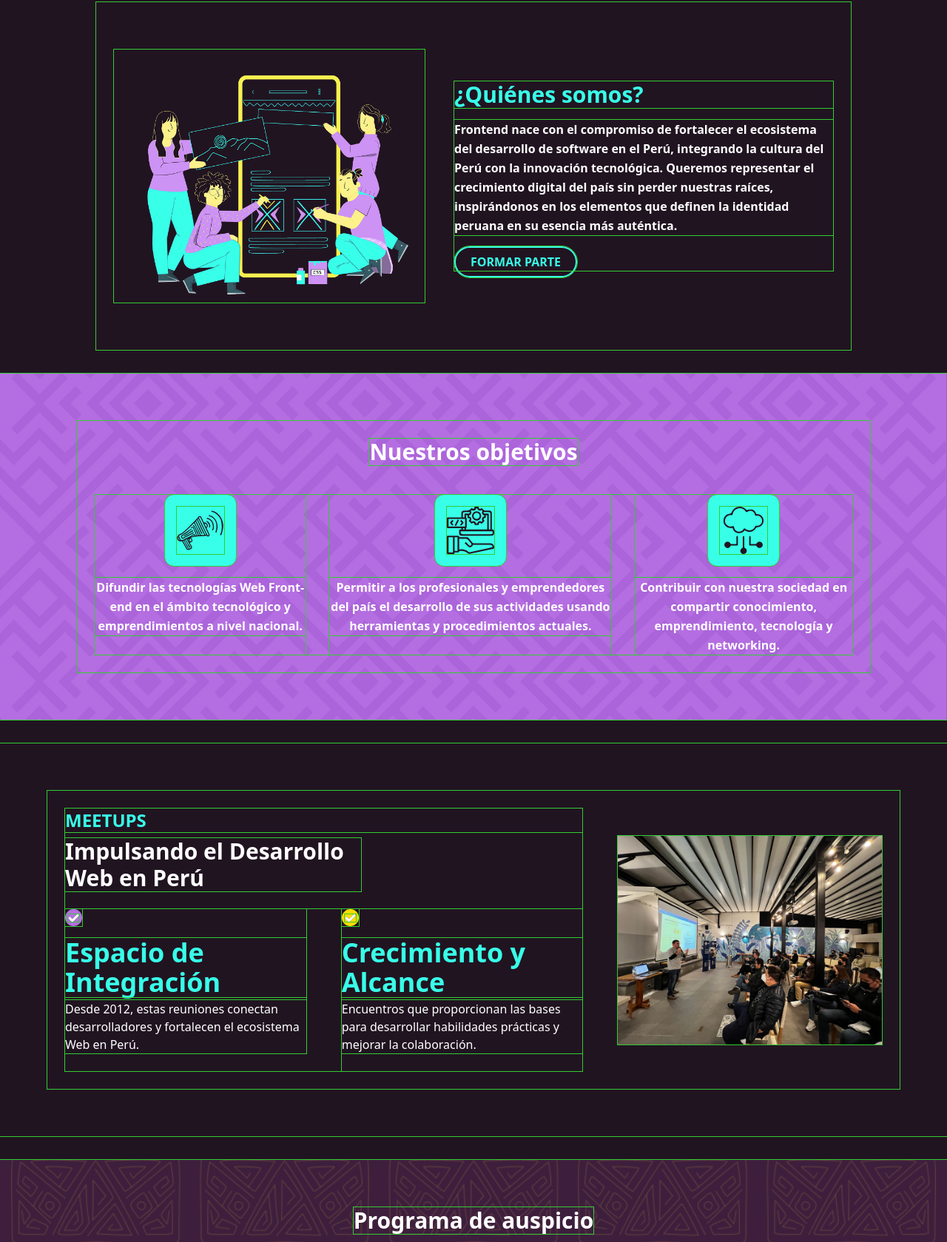
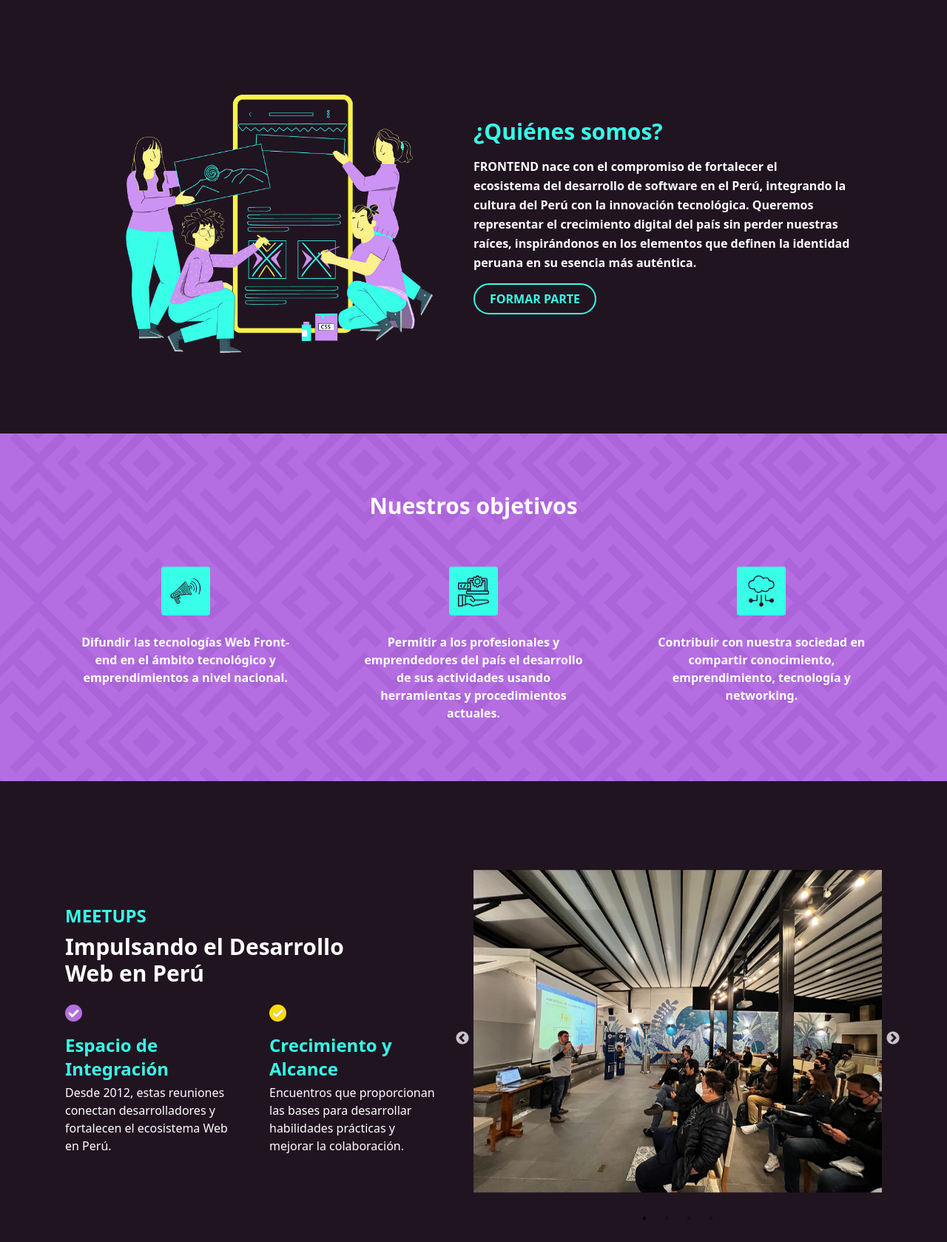
Before and after one commit to frontendpe/frontend.pe, an Astro site: page / in a window 1280 px wide. Shown: the part 664-2343 px from the top of the page at 74% size. Built offline with nearby package versions, Linux system fonts and the light colour scheme; Astro itself is replaced by a stand-in of ours.

Commit message:
mejore los padding en los botones, tambien mejore algunas secciones para que este como en el tamaño del figma, ya esta lo del slider, falta mejorar pequeñas partes

```diff
--- /dev/null
+++ b/src/assets/img.js
@@ -0,0 +1,14 @@
+export const img=[
+    {
+        id: 1, imgUrl: "/assets/meetups_foto.png"
+    },
+    {
+        id: 2, imgUrl: "/assets/meetups_foto.png"
+    },
+    {
+        id: 3, imgUrl: "/assets/meetups_foto.png"
+    },
+    {
+        id: 4, imgUrl: "/assets/meetups_foto.png"
+    }
+]
--- a/src/components/Nav.astro
+++ b/src/components/Nav.astro
@@ -1,5 +1,5 @@
 <nav
-  class="flex justify-between bg-background items-center text-texto px-6 md:px-6 py-2 fixed top-0 left-0 right-0 z-20"
+  class="flex justify-between bg-background items-center text-texto px-12 py-8 fixed top-0 left-0 right-0 z-20"
 >
   <h1 class="uppercase text-[40px] font-extrabold text-frontend">frontend</h1>
   <ul class="uppercase hidden md:flex space-x-5 items-center font-semibold">
@@ -10,7 +10,7 @@
     <li>
       <a
         href="/"
-        class="bg-nav-bg text-nav-text font-semibold px-5 py-2 rounded-full transition hover:bg-nav-text hover:text-nav-bg"
+        class="bg-nav-bg text-nav-text font-semibold px-5 py-4 rounded-full transition hover:bg-nav-text hover:text-nav-bg"
       >
         auspiciar
       </a>
--- a/src/components/carrusel.jsx
+++ b/src/components/carrusel.jsx
@@ -0,0 +1,28 @@
+import Slider from "react-slick";
+import photo from "../assets/meetups_foto.png";
+import construccion from '../assets/construccion.png';
+
+function Fade() {
+  const settings = {
+    dots: true,
+    fade: true,
+    infinite: true,
+    speed: 500,
+    slidesToShow: 1,
+    slidesToScroll: 1,
+    waitForAnimate: false
+  };
+
+  return (
+    <div className="slider-container">
+      <Slider {...settings}>
+        <div><img src={photo.src} /></div>
+        <div><img src={construccion.src} /></div>
+        <div><img src={photo.src} /></div>
+        <div><img src={construccion.src} /></div>
+      </Slider>
+    </div>
+  );
+}
+
+export default Fade;
--- a/src/layouts/Layout.astro
+++ b/src/layouts/Layout.astro
@@ -6,6 +6,23 @@
     <link rel="icon" type="image/svg+xml" href="/favicon.svg" />
     <meta name="generator" content={Astro.generator} />
     <title>FRONTEND</title>
+    <link rel="preconnect" href="https://fonts.googleapis.com" />
+    <link rel="preconnect" href="https://fonts.gstatic.com" crossorigin />
+    <link
+      href="https://fonts.googleapis.com/css2?family=Roboto:ital,wght@0,100..900;1,100..900&display=swap"
+      rel="stylesheet"
+    />
+    <link
+      rel="stylesheet"
+      type="text/css"
+      charset="UTF-8"
+      href="https://cdnjs.cloudflare.com/ajax/libs/slick-carousel/1.6.0/slick.min.css"
+    />
+    <link
+      rel="stylesheet"
+      type="text/css"
+      href="https://cdnjs.cloudflare.com/ajax/libs/slick-carousel/1.6.0/slick-theme.min.css"
+    />
   </head>
   <body class="relative flex flex-col">
     <slot />
--- a/src/pages/index.astro
+++ b/src/pages/index.astro
@@ -4,17 +4,17 @@ import '../styles/global.css';
 import Nav from '../components/Nav.astro';
 import banner from '../assets/banner.png';
 import construccion from '../assets/construccion.png';
-import background from '../assets/background.png';
+import pattern from '../assets/pattern-1.png';
 import obj1 from '../assets/Group 2.svg';
 import obj2 from '../assets/Capa_1.svg';
 import obj3 from '../assets/Capa_2.svg';
 import fond2 from '../assets/fondo2.png';
-import foto from '../assets/meetups_foto.png';
 import persona from '../assets/persona.svg';
 import vector from '../assets/vector.svg';
 import stats from '../assets/stats.png';
 import people from '../data.json';
 import Data from '../components/data.jsx';
+import Carrusel from '../components/carrusel.jsx';
 ---
 
 <Layout>
@@ -23,14 +23,14 @@ import Data from '../components/data.jsx';
     <!-- Inicio -->
     <section
       id="inicio"
-      class="flex flex-col items-center text-center pt-40 gap-12 py-8 px-6"
+      class="flex flex-col items-center text-center pt-49 gap-10 py-8 px-6"
     >
       <h2 class="text-nav-bg md:text-base tracking-widest uppercase">
         el futuro se programa línea por línea.
       </h2>
       <a
-        href="#nosotros"
-        class="bg-nav-bg text-nav-text font-bold py-3 px-3 rounded-full transition duration-300 hover:bg-nav-text hover:text-nav-bg uppercase"
+        href=""
+        class="bg-nav-bg text-nav-text font-bold py-3 px-6 rounded-full transition duration-300 hover:bg-nav-text hover:text-nav-bg uppercase"
       >
         hazlo posible
       </a>
@@ -47,16 +47,23 @@ import Data from '../components/data.jsx';
       id="nosotros"
       class="flex flex-col md:flex-row justify-center items-center gap-10 max-w-6xl mx-auto py-16 p-6"
     >
-      <img src={construccion.src} class="w-72 md:w-[420px]" />
+      <img
+        src={construccion.src}
+        class="w-[280px] h-auto md:w-[472px] md:h-[403px] object-cover"
+      />
       <div class="max-w-lg text-center md:text-left">
         <h3 class="text-3xl font-bold text-nav-bg mb-4">¿Quiénes somos?</h3>
-        <p class="leading-relaxed text-texto mb-6 font-semibold">
-          Frontend nace con el compromiso de fortalecer el ecosistema del
-          desarrollo de software en el Perú, integrando la cultura del Perú con
-          la innovación tecnológica. Queremos representar el crecimiento digital
-          del país sin perder nuestras raíces, inspirándonos en los elementos
-          que definen la identidad peruana en su esencia más auténtica.
-        </p>
+        <div class="leading-relaxed text-texto mb-6 font-semibold">
+          <p>FRONTEND nace con el compromiso de fortalecer el</p>
+          <p>ecosistema del desarrollo de software en el Perú, integrando la</p>
+          <p>cultura del Perú con la innovación tecnológica. Queremos</p>
+          <p>representar el crecimiento digital del país sin perder nuestras</p>
+          <p>
+            raíces, inspirándonos en los elementos que definen la identidad
+            peruana en su esencia más auténtica.
+          </p>
+        </div>
+
         <a
           href="/"
           class="border-2 border-nav-bg px-5 py-2 rounded-full text-nav-bg font-bold hover:bg-nav-bg hover:text-background transition uppercase"
@@ -68,38 +75,37 @@ import Data from '../components/data.jsx';
 
     <!-- Objetivos -->
     <section
-      class="flex flex-col relative justify-center items-center gap-10 w-full overflow-hidden py-16"
+      class="relative flex flex-col items-center justify-center w-full overflow-hidden py-20"
     >
       <img
-        src={background.src}
-        class="absolute top-0 left-0 w-full h-full object-cover z-0"
+        src={pattern.src}
+        class="absolute inset-0 w-full h-full object-cover z-0"
+        alt="Fondo decorativo"
       />
-      <div class="relative z-10 flex flex-col items-center text-center p-6">
-        <h3 class="text-3xl font-bold text-texto mb-10">Nuestros objetivos</h3>
-        <div
-          class="flex flex-col md:flex-row gap-10 md:gap-8 justify-center items-stretch max-w-5xl"
-        >
+      <div class="relative z-10 max-w-6xl w-full px-4 text-center">
+        <h3 class="text-3xl font-bold text-texto mb-16">Nuestros objetivos</h3>
+        <div class="grid grid-cols-1 md:grid-cols-3 gap-12 items-stretch">
           <!-- Objetivo 1 -->
-          <div class="flex flex-col items-center text-center">
+          <div class="flex flex-col items-center text-center h-full px-4">
             <div
-              class="bg-nav-bg p-4 rounded-xl mb-4 flex items-center justify-center"
+              class="bg-nav-bg p-3 rounded-sm flex items-center justify-center mb-6"
             >
-              <img src={obj1.src} class="w-16 h-16" />
+              <img src={obj1.src} class="w-[42px] h-[42px]" alt="Objetivo 1" />
             </div>
-            <p class="text-texto font-semibold leading-relaxed">
+            <p class="text-texto font-semibold h-full">
               Difundir las tecnologías Web Front-end en el ámbito tecnológico y
               emprendimientos a nivel nacional.
             </p>
           </div>
 
           <!-- Objetivo 2 -->
-          <div class="flex flex-col items-center text-center">
+          <div class="flex flex-col items-center text-center h-full px-4">
             <div
-              class="bg-nav-bg p-4 rounded-xl mb-4 flex items-center justify-center"
+              class="bg-nav-bg p-3 rounded-sm flex items-center justify-center mb-6"
             >
-              <img src={obj2.src} class="w-16 h-16" />
+              <img src={obj2.src} class="w-[42px] h-[42px]" alt="Objetivo 2" />
             </div>
-            <p class="text-texto font-semibold leading-relaxed">
+            <p class="text-texto font-semibold h-full">
               Permitir a los profesionales y emprendedores del país el
               desarrollo de sus actividades usando herramientas y procedimientos
               actuales.
@@ -107,13 +113,13 @@ import Data from '../components/data.jsx';
           </div>
 
           <!-- Objetivo 3 -->
-          <div class="flex flex-col items-center text-center">
+          <div class="flex flex-col items-center text-center h-full px-4">
             <div
-              class="bg-nav-bg p-4 rounded-xl mb-4 flex items-center justify-center"
+              class="bg-nav-bg p-3 rounded-sm flex items-center justify-center mb-6"
             >
-              <img src={obj3.src} class="w-16 h-16" />
+              <img src={obj3.src} class="w-[42px] h-[42px]" alt="Objetivo 3" />
             </div>
-            <p class="text-texto font-semibold leading-relaxed">
+            <p class="text-texto font-semibold h-full">
               Contribuir con nuestra sociedad en compartir conocimiento,
               emprendimiento, tecnología y networking.
             </p>
@@ -129,7 +135,7 @@ import Data from '../components/data.jsx';
       >
         <div>
           <h3 class="text-nav-bg text-2xl font-bold uppercase mb-2">meetups</h3>
-          <h2 class="w-[400px] text-3xl md:text-3xl font-bold mb-6">
+          <h2 class="text-3xl md:text-3xl font-bold mb-6 max-w-sm">
             Impulsando el Desarrollo Web en Perú
           </h2>
 
@@ -159,7 +165,7 @@ import Data from '../components/data.jsx';
                 </svg>
               </div>
               <div>
-                <h4 class="text-4xl font-bold text-nav-bg mb-1">
+                <h4 class="text-2xl font-bold text-nav-bg mb-1">
                   Espacio de Integración
                 </h4>
                 <p class="text-texto">
@@ -193,7 +199,7 @@ import Data from '../components/data.jsx';
                 </svg>
               </div>
               <div>
-                <h4 class="text-4xl font-bold text-nav-bg mb-1">
+                <h4 class="text-2xl font-bold text-nav-bg mb-1">
                   Crecimiento y Alcance
                 </h4>
                 <p class="text-texto">
@@ -204,9 +210,8 @@ import Data from '../components/data.jsx';
             </div>
           </div>
         </div>
-        <div>
-          <img src={foto.src} class="w-72 md:w-[820px]" />
-        </div>
+        <div class="w-full md:w-1/2">
+          <Carrusel client:only="react" />
       </div>
     </section>
     <!-- auspicio -->
@@ -254,7 +259,7 @@ import Data from '../components/data.jsx';
           </ul>
           <div class="mt-auto">
             <button
-              class="bg-secondary text-texto text-xs font-bold w-[99px] h-[39px] rounded-[28px] uppercase hover:bg-nav-bg hover:text-secondary transition"
+              class="bg-secondary text-texto text-xs font-bold px-4 py-2 rounded-full uppercase hover:bg-nav-bg hover:text-secondary transition"
               >patrocionar
             </button>
           </div>
@@ -297,7 +302,7 @@ import Data from '../components/data.jsx';
           </ul>
           <div class="mt-auto">
             <button
-              class="w-[99px] h-[39px] text-xs bg-nav-bg text-secondary font-bold rounded-[28px] uppercase hover:bg-frontend hover:text-secondary transition"
+              class="text-xs bg-nav-bg text-secondary font-bold px-4 py-2 rounded-full uppercase hover:bg-frontend hover:text-secondary transition"
               >patrocinar</button
             >
           </div>
@@ -342,7 +347,7 @@ import Data from '../components/data.jsx';
           </ul>
           <div class="mt-auto">
             <button
-              class="w-[99px] h-[39px] text-xs bg-frontend text-secondary font-bold rounded-[28px] uppercase hover:bg-secondary hover:text-texto transition"
+              class="text-xs bg-frontend text-secondary font-bold px-4 py-2 rounded-full uppercase hover:bg-secondary hover:text-texto transition"
               >patrocinar</button
             >
           </div>
@@ -364,11 +369,11 @@ import Data from '../components/data.jsx';
           <h3
             class="text-xl sm:text-4xl font-extrabold mt-4 mb-6 text-background leading-snug"
           >
-            Únete y forma parte <br /> de esta comunidad
+            Únete y forma parte de esta comunidad
           </h3>
 
           <form
-            class="flex flex-col sm:flex-row items-center sm:items-start gap-2 bg-texto rounded-full px-4 py-2 w-fit mx-auto md:mx-0"
+            class="flex flex-col sm:flex-row items-center sm:items-start gap-2 bg-texto rounded-full px-4 py-2 w-fit md:mx-0"
           >
             <input
               type="email"
--- a/src/styles/global.css
+++ b/src/styles/global.css
@@ -1,9 +1,11 @@
 @import "tailwindcss";
+@import "slick-carousel/slick/slick.css";
+@import "slick-carousel/slick/slick-theme.css";
+
 
 @layer base {
 
     :root {
-        scroll-behavior: smooth;
 
         --nav-text: #633C77;
         --background: #211421;
@@ -13,10 +15,14 @@
         --secondary:#B56EE1;
         --text-secundary:#8F8F8F;
 
+        font-family: "Roboto", sans-serif;
+        font-optical-sizing: auto;
+        scroll-behavior: smooth;
+
     }
-    *{
-        outline: 1px solid limegreen;
-    }
+
+/* outline: 1px solid limegreen; */
+
 }
 
 
```
Also changed, not shown: package.json (+9 -6 lines), src/components/data.jsx (+6 -3 lines), pnpm-lock.yaml, src/assets/pattern-1.png (renamed from src/assets/background.png).
